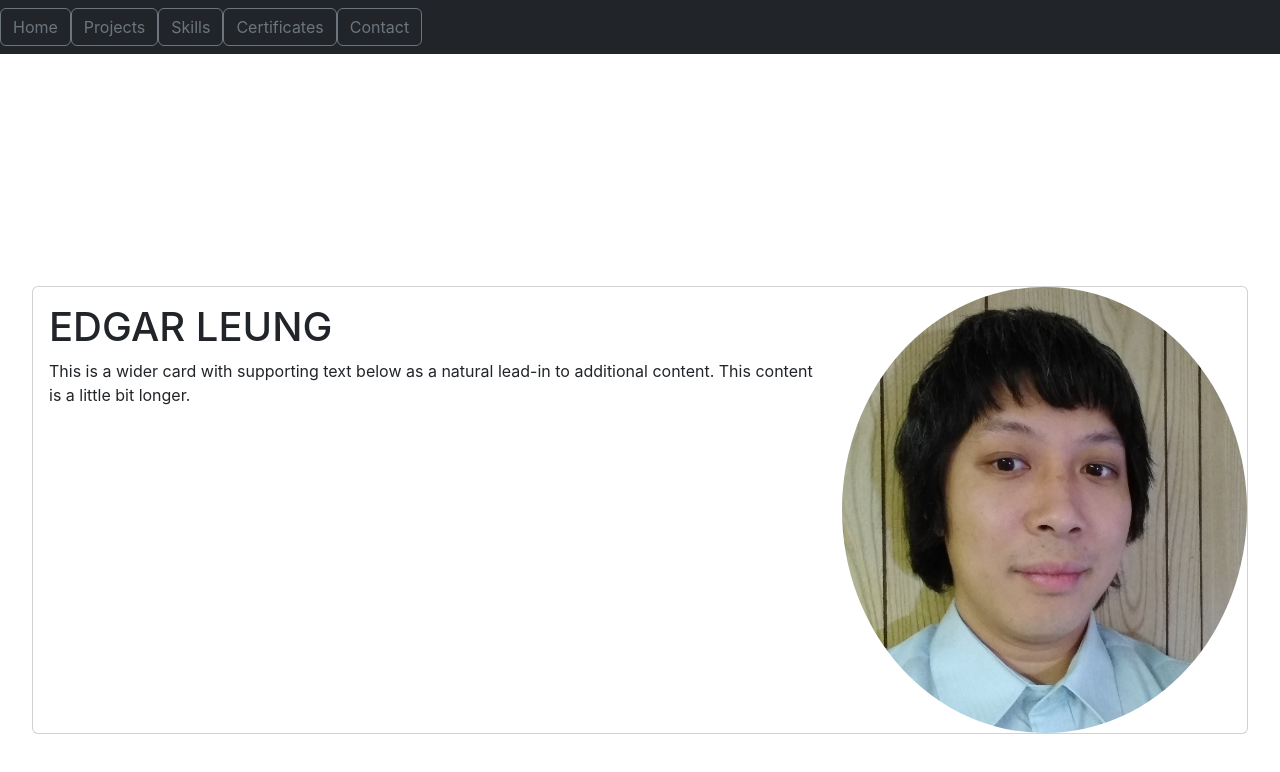
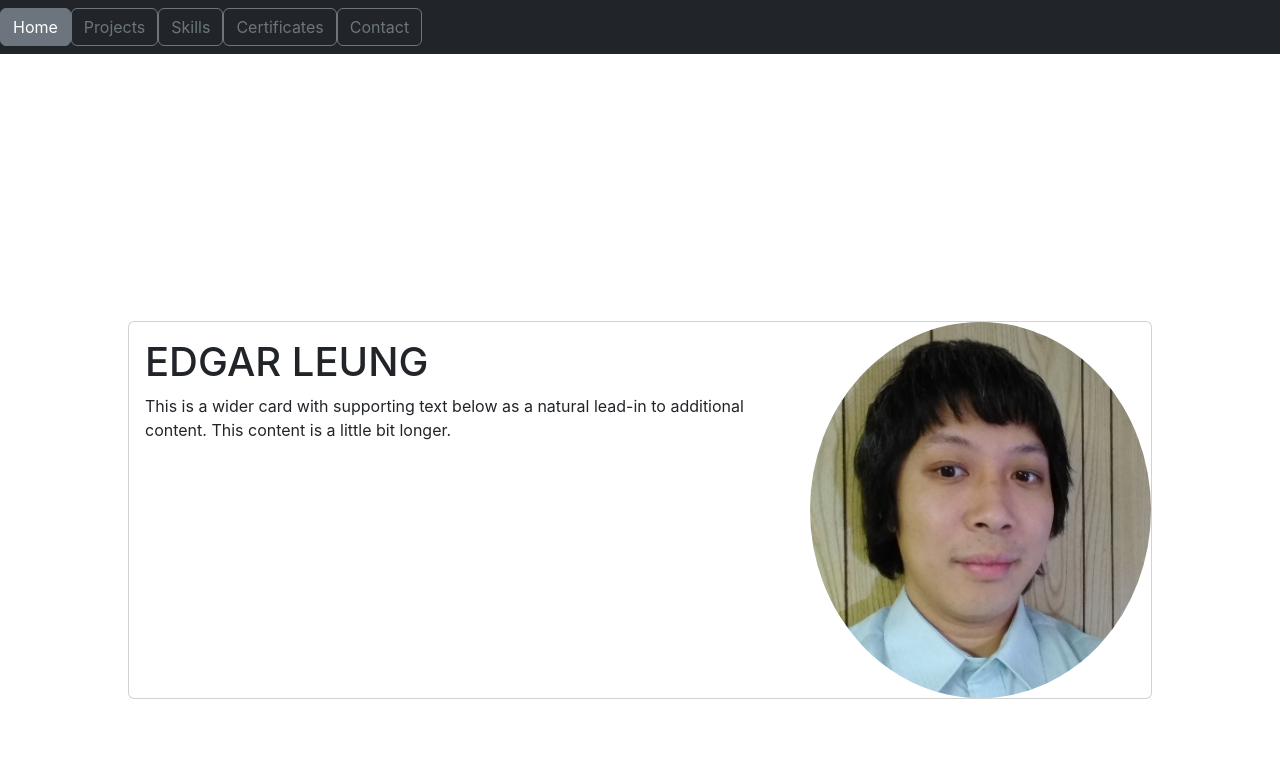
Before and after one commit to Eds-Dbug/profile2, a React (Create React App) app: page / in a window 1280 px wide. Shown: the top 772 px of the page. Built offline with nearby package versions, Linux system fonts and the light colour scheme.

Commit message:
use active links

```diff
--- /dev/null
+++ b/src/NavBar/ActiveNavBar.tsx
@@ -0,0 +1,25 @@
+import React from 'react'
+import links from './Links'
+import { NavLink } from 'react-router-dom'
+
+export default function ActiveNavBar() {
+
+  const navMap = links.map((link: any) => {
+    return (
+      <NavLink className="nav-padding btn btn-outline-secondary "
+				 to={link.url}
+				 key={link.id}
+      >
+          {link.name}
+      </NavLink>
+    )
+  })
+
+  return (
+    <nav className="navbar navbar-expand-sm bg-dark fixed-top mb-4">
+      <ul className="navbar-nav mr">
+        {navMap}
+      </ul>
+    </nav>
+  )
+}
--- a/src/NavBar/Links.ts
+++ b/src/NavBar/Links.ts
@@ -2,7 +2,7 @@ const links = [
 	{
 		id: 1,
 		name: 'Home',
-		url: '/Home',
+		url: '/',
 	},
 	{
 		id: 2,
--- a/src/index.js
+++ b/src/index.js
@@ -9,7 +9,8 @@ import ErrorPage from './error/ErrorPage.tsx';
 import Contact from './routes/Contact.tsx';
 import Certificates from './routes/Certificates.tsx';
 import Skills from './routes/Skills.tsx';
-import NavBar from '../src/NavBar/NavBar.tsx'
+//import NavBar from '../src/NavBar/NavBar.tsx';
+import ActiveNavBar from '../src/NavBar/ActiveNavBar.tsx';
 
 const router = createBrowserRouter([
 	{
@@ -37,10 +38,10 @@ const router = createBrowserRouter([
 
 const root = ReactDOM.createRoot(document.getElementById('root'));
 root.render(
-  <React.StrictMode>
-		<NavBar />
-    <RouterProvider router={router} />
-  </React.StrictMode>
+	<React.StrictMode>
+
+		<RouterProvider router={router} />
+	</React.StrictMode>
 );
 
 // If you want to start measuring performance in your app, pass a function
--- a/src/routes/Home.tsx
+++ b/src/routes/Home.tsx
@@ -1,9 +1,11 @@
 import React from 'react'
 import './styles/home.scss';
+import ActiveNavBar from '../NavBar/ActiveNavBar';
 
 export default function Home() {
   return (
     <div className="home d-flex justify-content-center align-items-center">
+      <ActiveNavBar/>
       <div className="home__block card">
         <div className="row g-0">
           <div className="col-md-8">
--- a/src/routes/styles/home.scss
+++ b/src/routes/styles/home.scss
@@ -3,6 +3,6 @@
   height: 900px;
 
   &__block {
-    max-width: 95%;
+    max-width: 80%;
   }
 }
```
